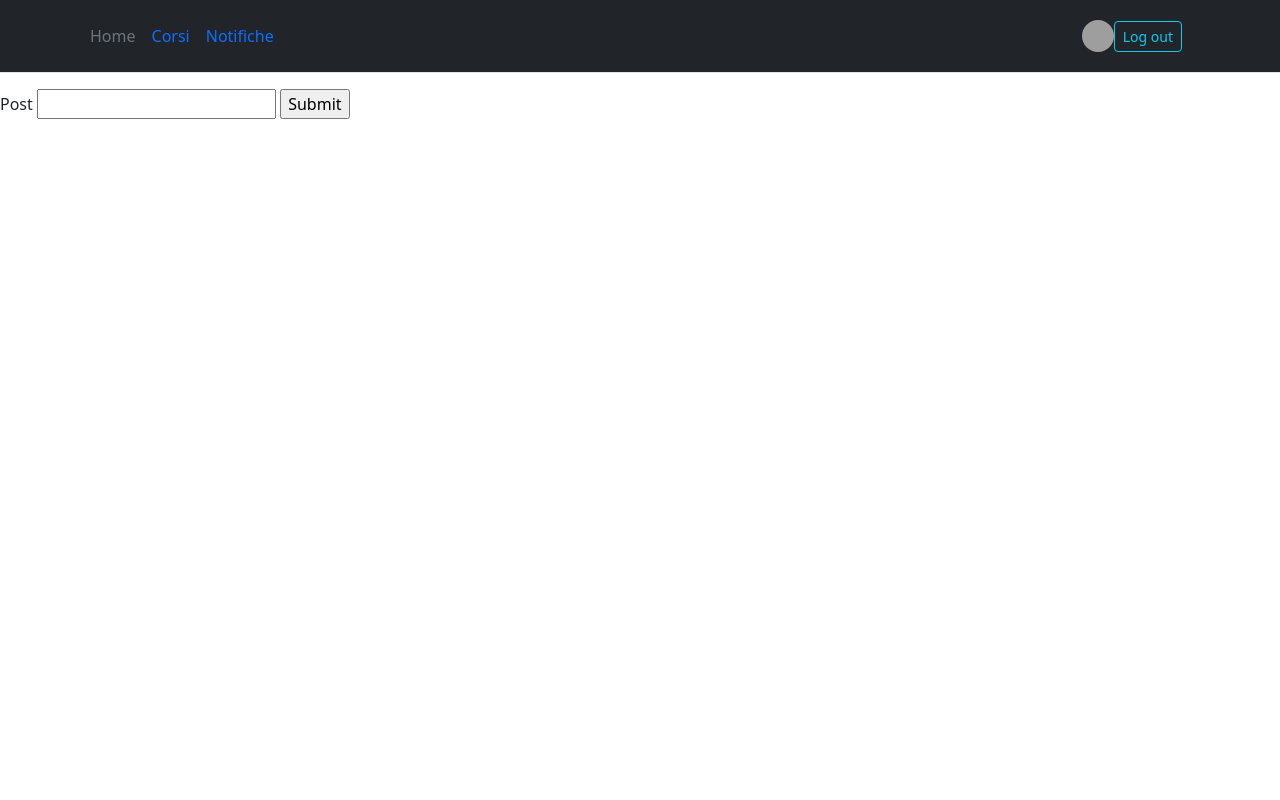
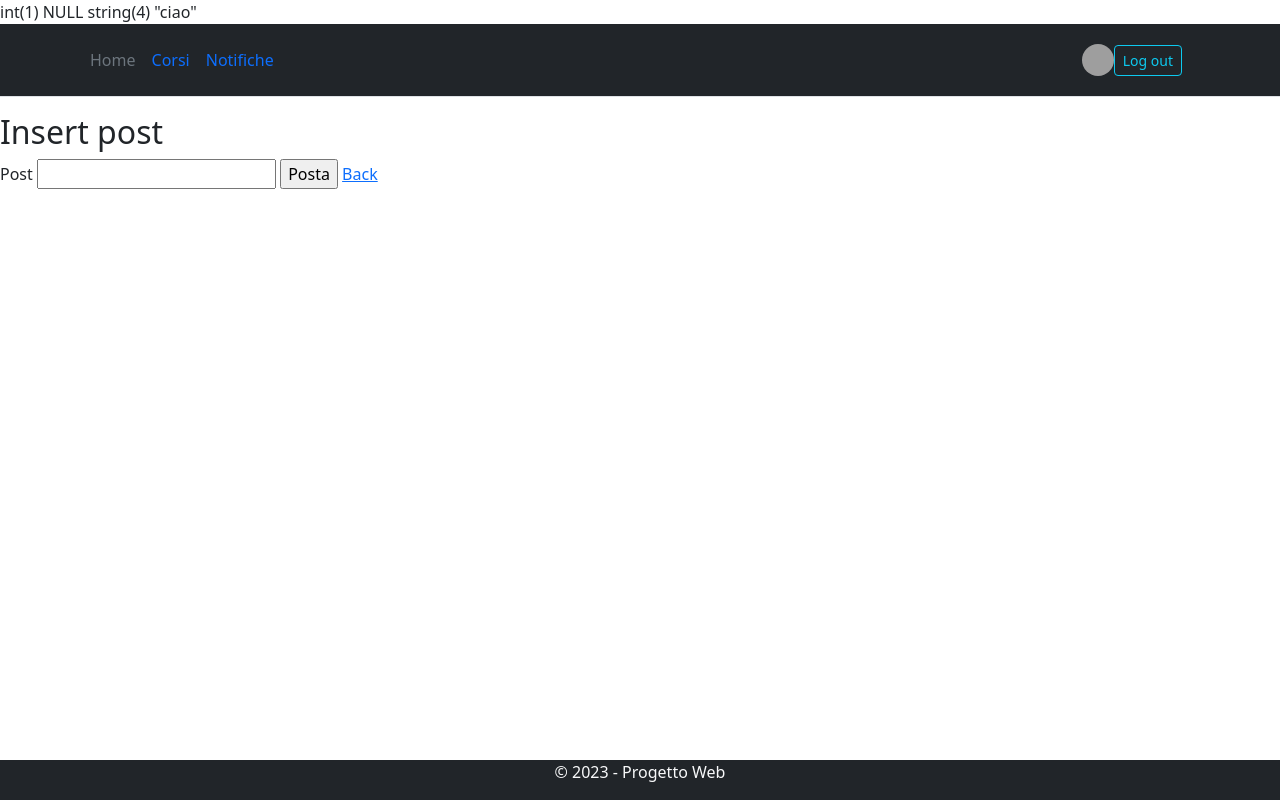
Before and after one commit to MarkRagg/Progetto-Web, a PHP site: page /php/insertpost.php in a window 1280 px wide. Run offline with PHP 8.4, Linux system fonts and the light colour scheme; the visitor is signed in with stand-in values (Sample User, id 1); data that the repository does not hold is empty; grey boxes are pictures that could not be loaded.

```diff
--- a/source/database/database.php
+++ b/source/database/database.php
@@ -118,9 +118,9 @@ class DatabaseManager {
      * add a post to the db
     */
     public function addPost($string, $author){
-        $stmt = $this->db->prepare("INSERT INTO post (post_id, string, author) VALUES (?, ?, ?)");
+        $stmt = $this->db->prepare("INSERT INTO post (post_id, author, string, 'data', esame_id) VALUES (?, ?, ?, 2020-01-01, null)");
         $id = $this->getNewId("post_id", "post");
-        $stmt->bind_param("sss", $id, $string, $author);
+        $stmt->bind_param("sss", $id, 'lory', 'ciao a tutti');
         $result = $stmt->execute();
         return $result;
     }
--- a/source/js/postform.js
+++ b/source/js/postform.js
@@ -17,6 +17,22 @@ function showForm(){
 
 const main = document.querySelector("main");
 axios.get('insertpost.php').then(response => {
-    showForm();
+    sendPost();
+    console.log(response.data);
+});
 
-});
+function sendPost(){
+    const post = document.querySelector("#post").value;
+    axios.post('insertpost.php', {
+        post: post
+    }).then(response => {
+        if (response.data["post-result"]) {
+            //redirect to home page
+            location.href = "../php/showhomepage.php";
+            console.log("Post sent");
+        } else {
+            // Post not sent
+            showForm();
+        }
+    });
+}
--- /dev/null
+++ b/source/php/form_add_post.php
@@ -0,0 +1,9 @@
+<section>
+        <form action="insertpost.php" method="POST" enctype="multipart/form-data">
+            <h2>Insert post</h2>
+            <label for="post">Post</label>
+            <input type="text" name="post" id="post">
+            <input type="submit" name="submit" value="Posta">
+            <a href="../php/showhomepage.php">Back</a>
+        </form>
+</section>
--- a/source/php/insertpost.php
+++ b/source/php/insertpost.php
@@ -1,8 +1,18 @@
 <?php
+require_once("db_config.php");
 
+$templateParams["title"] = "Insert Post";
+$templateParams["name"] = "form_add_post.php";
+var_dump($_SESSION["user_id"]);
 
-$templateParams["title"] = "Create a new post";
-$templateParams["js"] = array("https://unpkg.com/axios/dist/axios.min.js","../js/postform.js");
+//$dbh->addPost(null,$_SESSION["user_id"]);
+//var_dump($dbh->getPostCountFromUser("io"))[0]);
+var_dump($_POST["submit"]);
 
+if (isset($_POST["post"])) {
+    //$dbh->insertPost("aa", $_SESSION["user_id"]);
+    //header("Location: ../php/showhomepage.php");
+}
+var_dump("ciao");
 require '../template/base.php';
 ?>
--- a/source/template/base.php
+++ b/source/template/base.php
@@ -45,13 +45,14 @@
             ?>
         </main>
         <footer>
-            <nav class="fixed-bottom">
-               <!--  <ul class="nav nav-pills justify-content-center nav-fill">
-                    <li class="nav-item h4"><a class="nav-link active" href="#">Home</a></li>
-                    <li class="nav-item h4"><a class="nav-link" aria-current="page" href="#">Profilo</a></li>
-                    <li class="nav-item h4"><a class="nav-link" href="#">Notifiche</a></li>
-                </ul>-->
-
+            <nav class="fixed-bottom z-index-master navbar-dark bg-dark text-light">
+                <div class="container">
+                    <div class="row">
+                        <div class="col-12">
+                            <p class="text-center">© 2023 - Progetto Web</p>
+                        </div>
+                    </div>
+                </div>
             </nav>
 
         </footer>
```
Also changed, not shown: source/php/api-addpost.php (+8 -3 lines), source/template/form_add_post.php (added, +10 -0 lines), source/php/api-sign-in.php (deleted).
